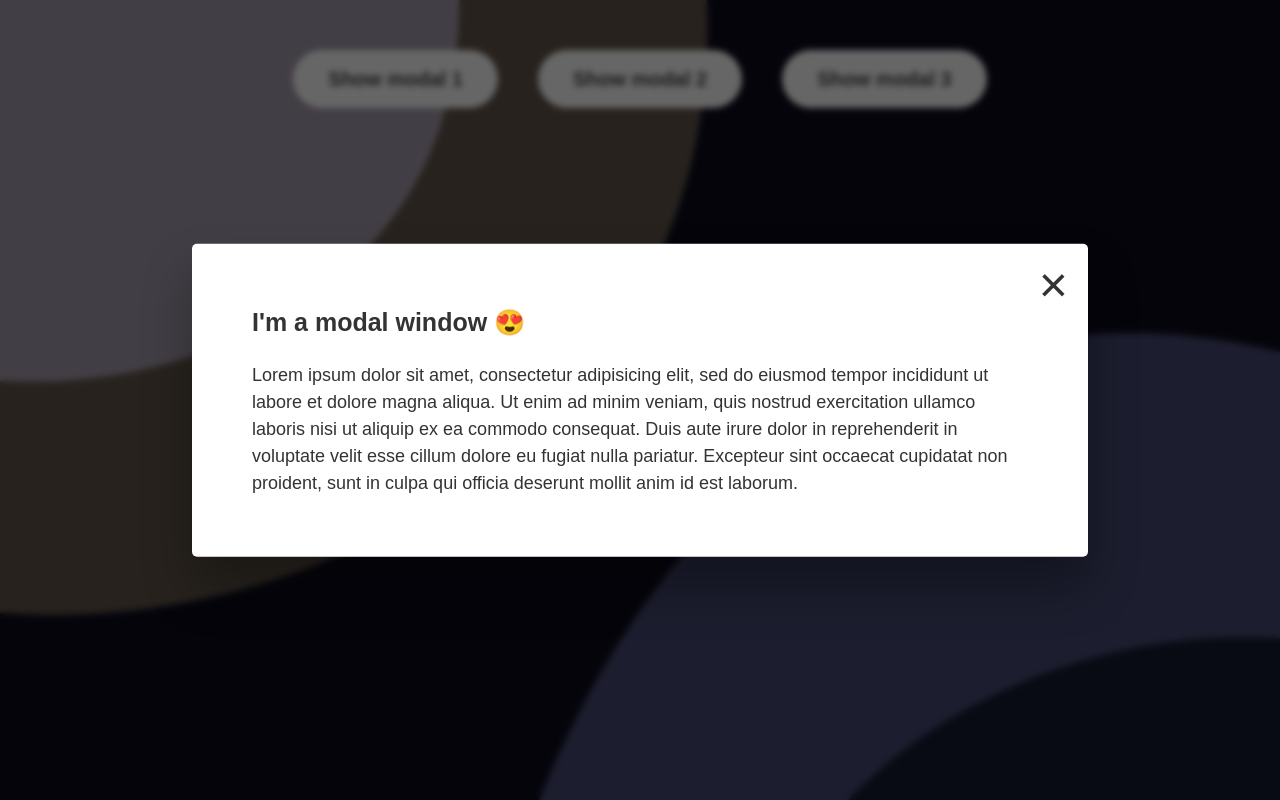
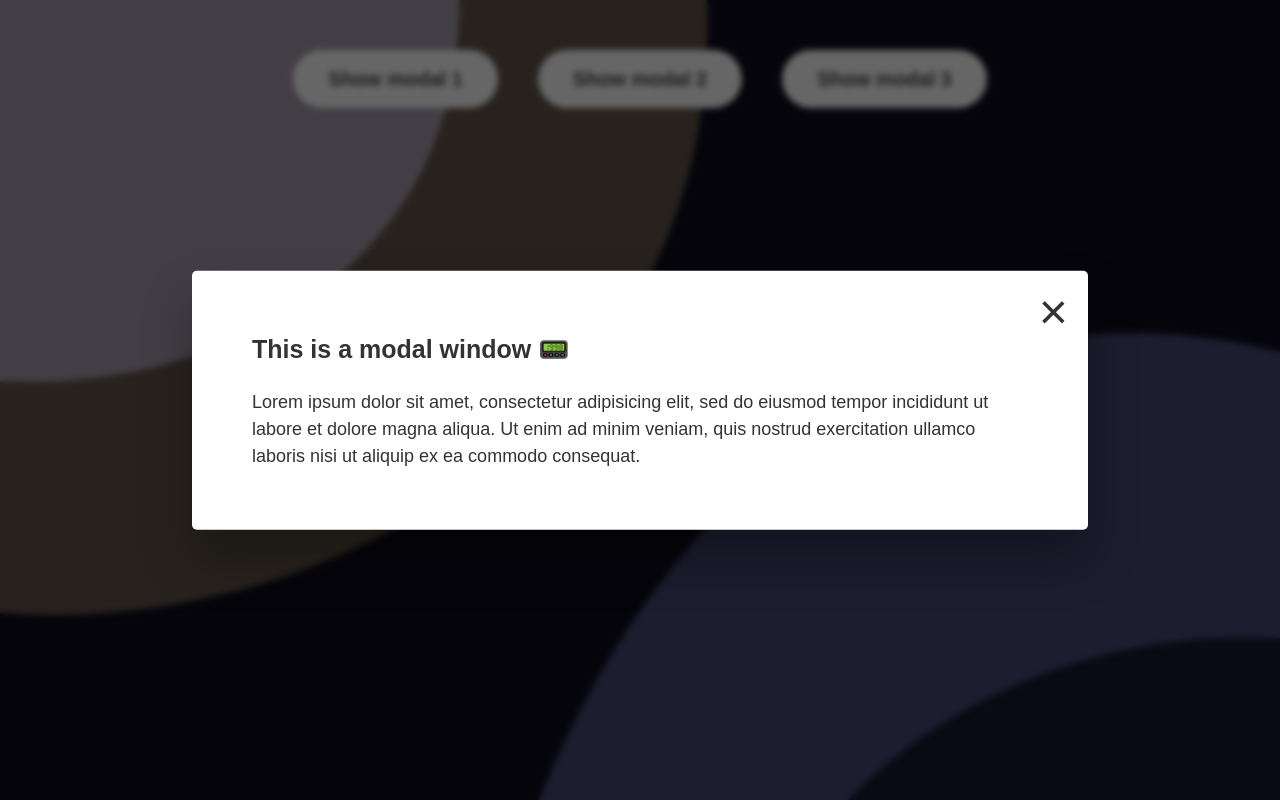
Before and after one commit to bbalint642/06-Modal, a plain HTML site: page index.html in a window 1280 px wide. Both pictures are taken after a click on the button "Show modal 1". Drawn offline with Linux system fonts and the light colour scheme.

Commit message:
Minor refactor
Improving the looks, customizing prompts in the HTML

```diff
--- a/index.html
+++ b/index.html
@@ -66,15 +66,12 @@
 
     <div class="modal hidden">
       <button class="close-modal">&times;</button>
-      <h1>I'm a modal window 😍</h1>
+      <h1>This is a modal window 📟</h1>
       <p>
         Lorem ipsum dolor sit amet, consectetur adipisicing elit, sed do eiusmod
         tempor incididunt ut labore et dolore magna aliqua. Ut enim ad minim
         veniam, quis nostrud exercitation ullamco laboris nisi ut aliquip ex ea
-        commodo consequat. Duis aute irure dolor in reprehenderit in voluptate
-        velit esse cillum dolore eu fugiat nulla pariatur. Excepteur sint
-        occaecat cupidatat non proident, sunt in culpa qui officia deserunt
-        mollit anim id est laborum.
+        commodo consequat.
       </p>
     </div>
     <div class="overlay hidden"></div>
```
